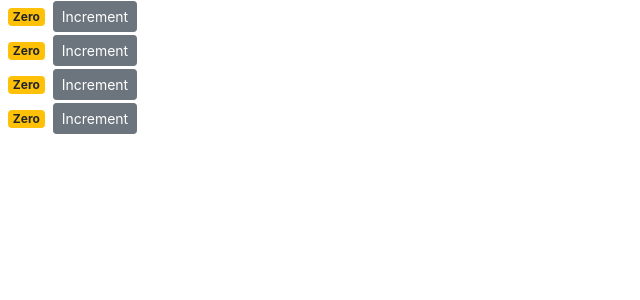
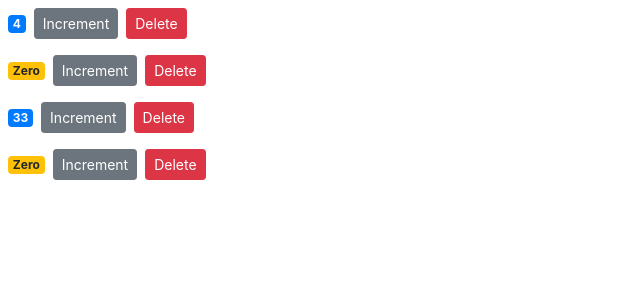
Before and after one commit to joelconestoga/react1, a React (Create React App) app in the folder counter-app/: page / in a window 1280 px wide. Shown: the top 300 px of the page, without its empty margins (0-640 px from the left). Built offline with nearby package versions, Linux system fonts and the light colour scheme.

Commit message:
Delete Button which is triggered by the child Counter but handled by the parent Counters

```diff
--- a/counter-app/src/components/counter.jsx
+++ b/counter-app/src/components/counter.jsx
@@ -2,10 +2,10 @@
 
 class Counter extends Component {
   state = {
-    count: 0
+    value: this.props.counter.value
   };
   handleIncrement = () => {
-    this.setState({ count: this.state.count + 1 });
+    this.setState({ value: this.state.value + 1 });
   };
   render() {
     return (
@@ -17,18 +17,24 @@
         >
           Increment
         </button>
+        <button
+          onClick={() => this.props.onDelete(this.props.counter.id)}
+          className="btn btn-danger btn-sm m-2"
+        >
+          Delete
+        </button>
       </div>
     );
   }
   badgeClass() {
     let classes = "badge m-2 badge-";
-    classes += this.state.count === 0 ? "warning" : "primary";
+    classes += this.state.value === 0 ? "warning" : "primary";
     return classes;
   }
 
   formatCount() {
-    const { count } = this.state;
-    return count === 0 ? "Zero" : count;
+    const { value } = this.state;
+    return value === 0 ? "Zero" : value;
   }
 }
 
--- a/counter-app/src/components/counters.jsx
+++ b/counter-app/src/components/counters.jsx
@@ -4,17 +4,25 @@
 class Counters extends Component {
   state = {
     counters: [
-      { id: 1, value: 0 },
+      { id: 1, value: 4 },
       { id: 2, value: 0 },
-      { id: 3, value: 0 },
+      { id: 3, value: 33 },
       { id: 4, value: 0 }
     ]
+  };
+  handleDelete = counterId => {
+    const counters = this.state.counters.filter(c => c.id !== counterId);
+    this.setState({ counters: counters });
   };
   render() {
     return (
       <div>
-        {this.state.counters.map(c => (
-          <Counter key={c.id} />
+        {this.state.counters.map(counter => (
+          <Counter
+            key={counter.id}
+            onDelete={this.handleDelete}
+            counter={counter}
+          />
         ))}
       </div>
     );
```
